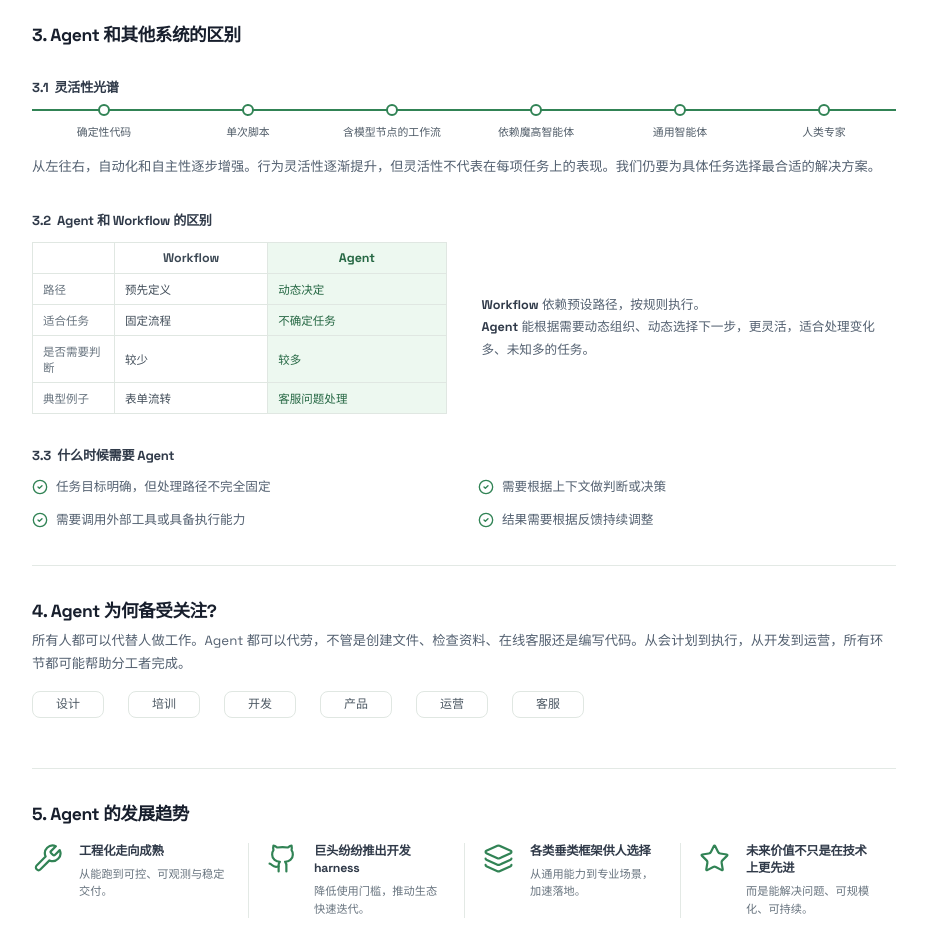
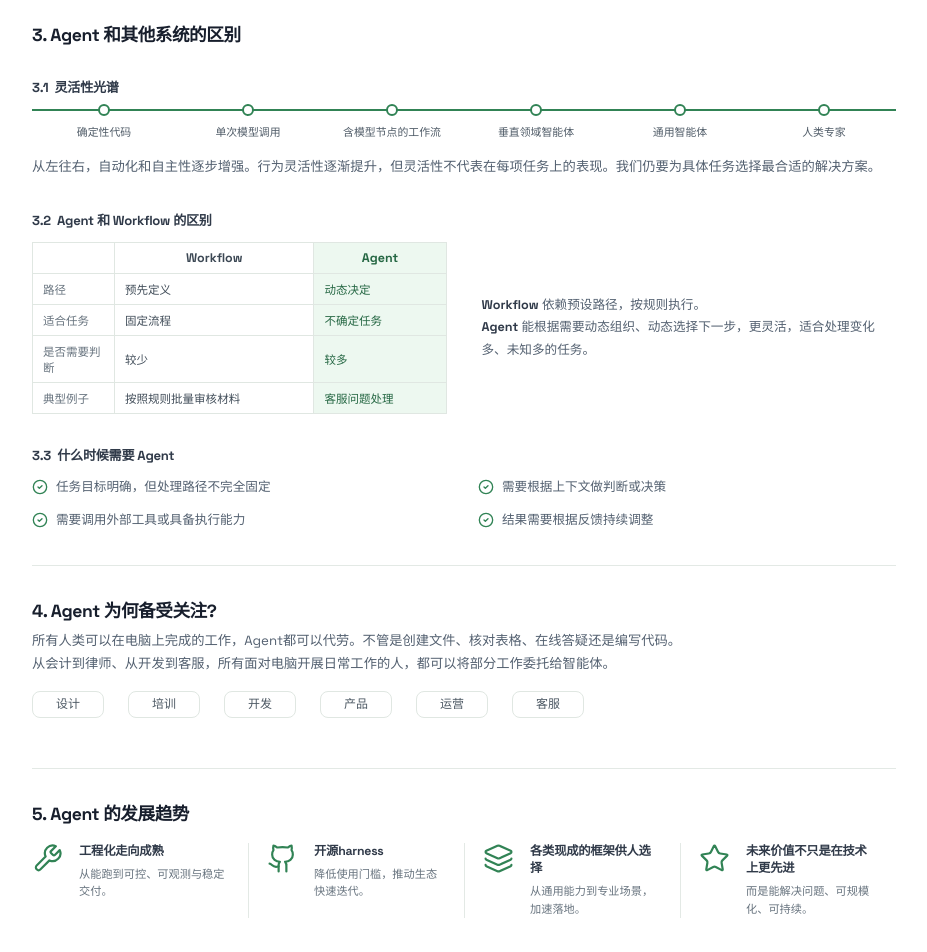
Before and after one commit to woaicat/personal, a Next.js app: page /zero-to-one/agent/01 in a window 1280 px wide. Shown: the part 880-1832 px from the top of the page, without its empty margins (8-935 px from the left). Built offline with nearby package versions, Linux system fonts and the light colour scheme; no server answers.

Commit message:
fix(portfolio): refine agent lesson copy

```diff
--- a/app/zero-to-one/agent/_components/AgentLessonPage.tsx
+++ b/app/zero-to-one/agent/_components/AgentLessonPage.tsx
@@ -35,7 +35,7 @@ const outlineItems = [
   { id: "section-5", number: "5", label: "Agent 的发展趋势" }
 ];
 
-const spectrumItems = ["确定性代码", "单次脚本", "含模型节点的工作流", "依赖魔高智能体", "通用智能体", "人类专家"];
+const spectrumItems = ["确定性代码", "单次模型调用", "含模型节点的工作流", "垂直领域智能体", "通用智能体", "人类专家"];
 
 const flowItems: Array<{ icon: LucideIcon; label: string }> = [
   { icon: Crosshair, label: "决策 / 计划" },
@@ -48,7 +48,7 @@ const comparisonRows = [
   ["路径", "预先定义", "动态决定"],
   ["适合任务", "固定流程", "不确定任务"],
   ["是否需要判断", "较少", "较多"],
-  ["典型例子", "表单流转", "客服问题处理"]
+  ["典型例子", "按照规则批量审核材料", "客服问题处理"]
 ];
 
 const checklistItems = [
@@ -60,8 +60,8 @@ const checklistItems = [
 
 const trendItems: Array<{ icon: LucideIcon; title: string; description: string }> = [
   { icon: Wrench, title: "工程化走向成熟", description: "从能跑到可控、可观测与稳定交付。" },
-  { icon: Github, title: "巨头纷纷推出开发 harness", description: "降低使用门槛，推动生态快速迭代。" },
-  { icon: Layers3, title: "各类垂类框架供人选择", description: "从通用能力到专业场景，加速落地。" },
+  { icon: Github, title: "开源harness", description: "降低使用门槛，推动生态快速迭代。" },
+  { icon: Layers3, title: "各类现成的框架供人选择", description: "从通用能力到专业场景，加速落地。" },
   { icon: Star, title: "未来价值不只是在技术上更先进", description: "而是能解决问题、可规模化、可持续。" }
 ];
 
@@ -189,7 +189,7 @@ export default function AgentLessonPage({ lesson }: AgentLessonPageProps) {
 
           <section className={styles.lessonSection} id="section-4" aria-labelledby="section-4-title">
             <h2 id="section-4-title">4. Agent 为何备受关注?</h2>
-            <p>所有人都可以代替人做工作。Agent 都可以代劳，不管是创建文件、检查资料、在线客服还是编写代码。从会计划到执行，从开发到运营，所有环节都可能帮助分工者完成。</p>
+            <p>所有人类可以在电脑上完成的工作，Agent都可以代劳。不管是创建文件、核对表格、在线答疑还是编写代码。<br />从会计到律师、从开发到客服，所有面对电脑开展日常工作的人，都可以将部分工作委托给智能体。</p>
             <div className={styles.lessonRolePills}>
               {['设计', '培训', '开发', '产品', '运营', '客服'].map((role) => <span key={role}>{role}</span>)}
             </div>
```
Also changed, not shown: 1 other file (tests, documents, lock files or other folders).
